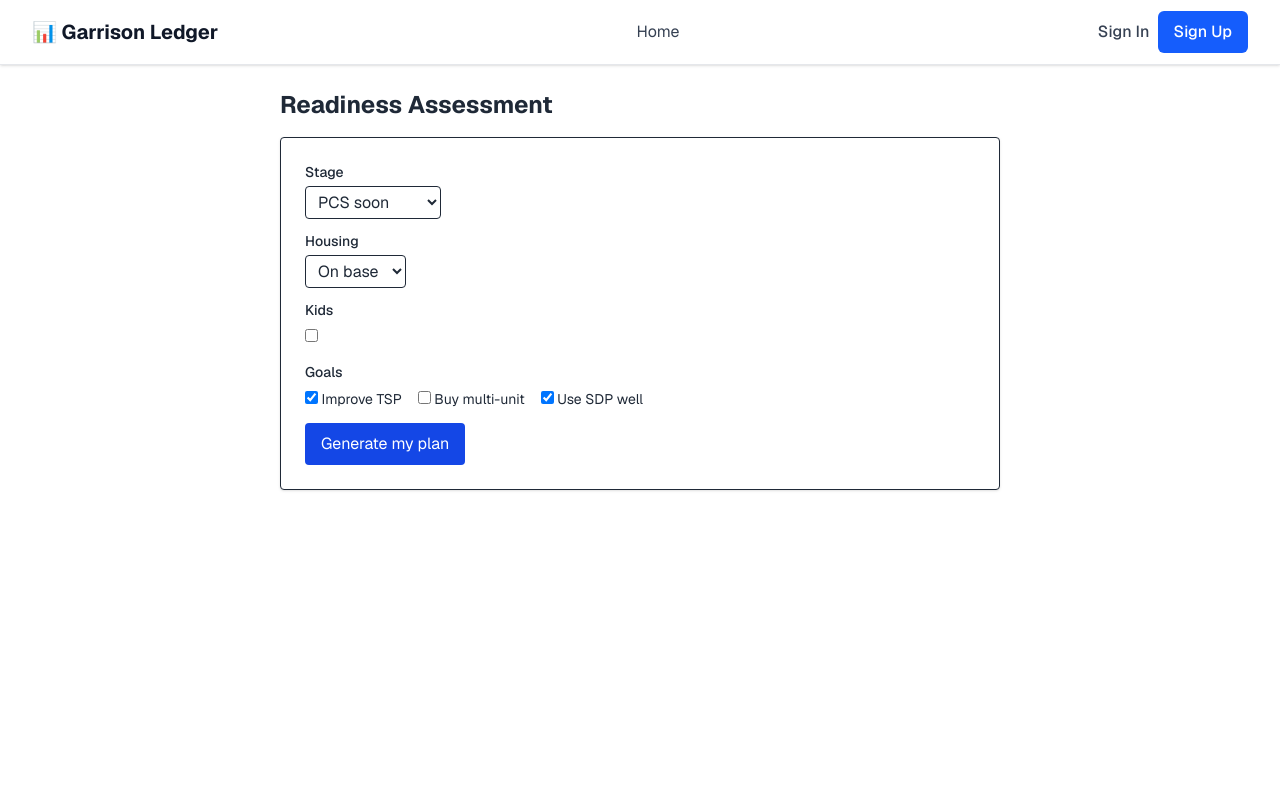
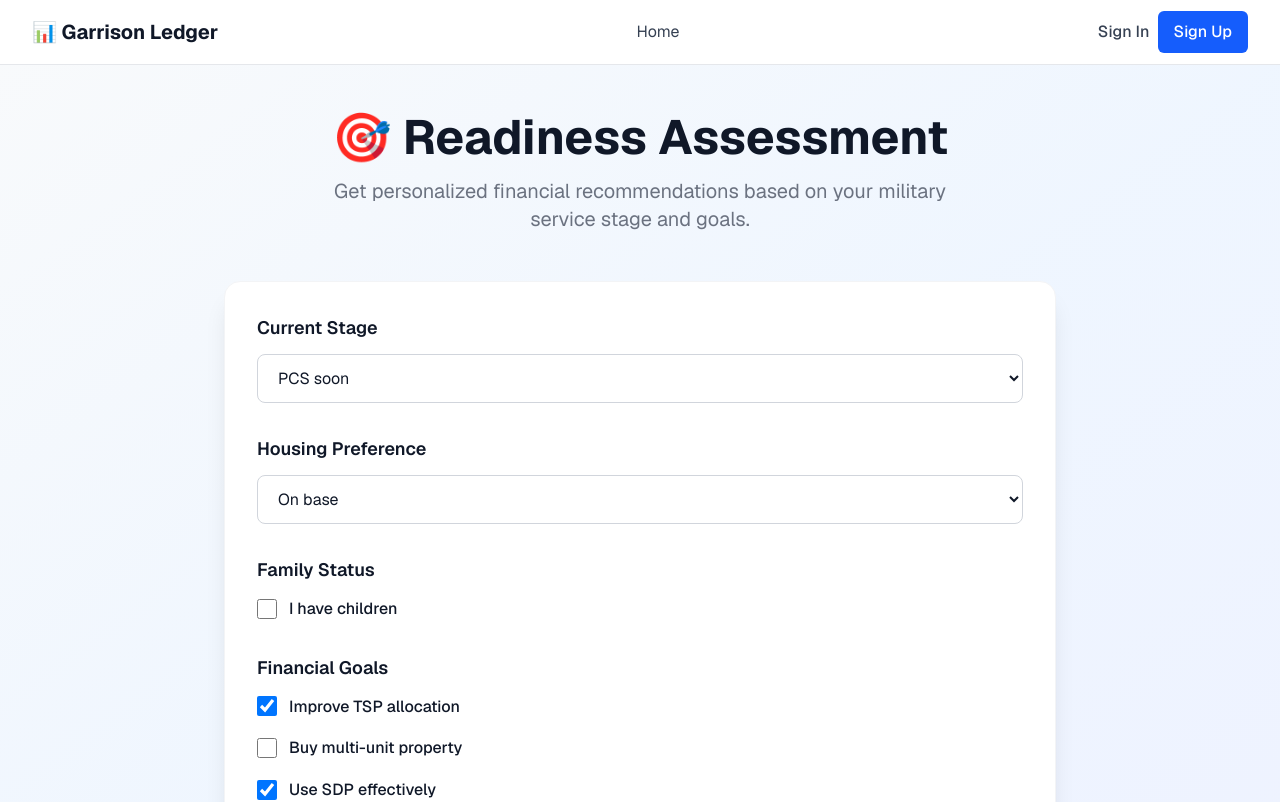
Before and after one commit to slimmugnai-oss/garrison-ledger, a Next.js app: page /dashboard/assessment in a window 1280 px wide. Shown: the top 802 px of the page. Built offline with nearby package versions, Linux system fonts and the light colour scheme; no server answers.

Commit message:
Fix assessment page contrast and add premium status debugging + indicator

```diff
--- a/app/api/subscription-status/route.ts
+++ b/app/api/subscription-status/route.ts
@@ -6,8 +6,11 @@ export async function GET() {
   try {
     const user = await currentUser();
     if (!user) {
+      console.log('No user found in subscription status check');
       return NextResponse.json({ error: 'Unauthorized' }, { status: 401 });
     }
+
+    console.log('Checking premium status for user:', user.id);
 
     // Query the v_user_access view to check premium status
     const { data, error } = await supabaseAdmin
@@ -17,11 +20,15 @@ export async function GET() {
       .single();
 
     if (error) {
+      console.log('Error querying v_user_access:', error);
       // If no row found, user is free tier
       return NextResponse.json({ isPremium: false });
     }
 
-    return NextResponse.json({ isPremium: !!data?.is_premium });
+    const isPremium = !!data?.is_premium;
+    console.log('Premium status result:', { userId: user.id, isPremium, data });
+
+    return NextResponse.json({ isPremium });
   } catch (error) {
     console.error('Error checking subscription status:', error);
     return NextResponse.json({ isPremium: false });
--- /dev/null
+++ b/app/components/PremiumStatusIndicator.tsx
@@ -0,0 +1,32 @@
+'use client';
+
+import { usePremiumStatus } from '@/lib/hooks/usePremiumStatus';
+
+export default function PremiumStatusIndicator() {
+  const { isPremium, loading } = usePremiumStatus();
+
+  if (loading) {
+    return (
+      <div className="inline-flex items-center px-3 py-1 rounded-full text-sm font-medium bg-gray-100 text-gray-600 animate-pulse">
+        <div className="w-2 h-2 bg-gray-400 rounded-full mr-2"></div>
+        Checking status...
+      </div>
+    );
+  }
+
+  if (isPremium) {
+    return (
+      <div className="inline-flex items-center px-4 py-2 rounded-full text-sm font-semibold bg-gradient-to-r from-purple-500 to-pink-500 text-white shadow-lg">
+        <span className="mr-2">✨</span>
+        Premium Member
+      </div>
+    );
+  }
+
+  return (
+    <div className="inline-flex items-center px-3 py-1 rounded-full text-sm font-medium bg-gray-100 text-gray-600">
+      <span className="mr-2">👤</span>
+      Free Account
+    </div>
+  );
+}
--- a/app/dashboard/assessment/page.tsx
+++ b/app/dashboard/assessment/page.tsx
@@ -16,72 +16,96 @@ export default function Assessment() {
   return (
     <>
       <Header />
-      <div className="max-w-3xl mx-auto p-6 space-y-4">
-        <h1 className="text-2xl font-bold">Readiness Assessment</h1>
-        <div className="rounded border bg-white p-6 shadow-sm space-y-3">
-          <Field label="Stage">
+      <div className="min-h-screen bg-gradient-to-br from-slate-50 via-blue-50 to-indigo-50">
+        <div className="max-w-4xl mx-auto px-4 sm:px-6 lg:px-8 py-12">
+          <div className="text-center mb-12">
+            <h1 className="text-5xl font-bold text-gray-900 mb-4">🎯 Readiness Assessment</h1>
+            <p className="text-xl text-gray-600 max-w-2xl mx-auto">
+              Get personalized financial recommendations based on your military service stage and goals.
+            </p>
+          </div>
+
+          <div className="bg-white rounded-2xl shadow-xl p-8 border border-gray-100">
+            <div className="space-y-8">
+              <Field label="Current Stage">
                 <select
                   value={stage}
                   onChange={e => setStage(e.target.value)}
-              className="border rounded px-2 py-1"
+                  className="w-full px-4 py-3 border border-gray-300 rounded-lg focus:ring-2 focus:ring-blue-500 focus:border-blue-500 transition-colors text-gray-900 bg-white"
                 >
-              <option value="pcs_soon">PCS soon</option>
-              <option value="pcs_later">PCS later</option>
-              <option value="deploy">Deployment</option>
-              <option value="reintegration">Reintegration</option>
+                  <option value="pcs_soon" className="text-gray-900">PCS soon</option>
+                  <option value="pcs_later" className="text-gray-900">PCS later</option>
+                  <option value="deploy" className="text-gray-900">Deployment</option>
+                  <option value="reintegration" className="text-gray-900">Reintegration</option>
                 </select>
               </Field>
 
-          <Field label="Housing">
+              <Field label="Housing Preference">
                 <select
                   value={housing}
                   onChange={e => setHousing(e.target.value)}
-              className="border rounded px-2 py-1"
+                  className="w-full px-4 py-3 border border-gray-300 rounded-lg focus:ring-2 focus:ring-blue-500 focus:border-blue-500 transition-colors text-gray-900 bg-white"
                 >
-              <option value="onbase">On base</option>
-              <option value="offbase">Off base</option>
-              <option value="unsure">Unsure</option>
+                  <option value="onbase" className="text-gray-900">On base</option>
+                  <option value="offbase" className="text-gray-900">Off base</option>
+                  <option value="unsure" className="text-gray-900">Unsure</option>
                 </select>
               </Field>
 
-          <Field label="Kids">
+              <Field label="Family Status">
+                <div className="flex items-center space-x-3">
                   <input
                     type="checkbox"
                     checked={kids}
                     onChange={e => setKids(e.target.checked)}
+                    className="w-5 h-5 text-blue-600 border-gray-300 rounded focus:ring-blue-500"
                   />
+                  <span className="text-gray-900 font-medium">I have children</span>
+                </div>
               </Field>
 
-          <Field label="Goals">
-            <label className="mr-4 text-sm">
+              <Field label="Financial Goals">
+                <div className="space-y-4">
+                  <div className="flex items-center space-x-3">
                     <input
                       type="checkbox"
                       checked={goalTsp}
                       onChange={e => setGoalTsp(e.target.checked)}
-              /> Improve TSP
-            </label>
-            <label className="mr-4 text-sm">
+                      className="w-5 h-5 text-blue-600 border-gray-300 rounded focus:ring-blue-500"
+                    />
+                    <span className="text-gray-900 font-medium">Improve TSP allocation</span>
+                  </div>
+                  <div className="flex items-center space-x-3">
                     <input
                       type="checkbox"
                       checked={goalHouse}
                       onChange={e => setGoalHouse(e.target.checked)}
-              /> Buy multi-unit
-            </label>
-            <label className="text-sm">
+                      className="w-5 h-5 text-blue-600 border-gray-300 rounded focus:ring-blue-500"
+                    />
+                    <span className="text-gray-900 font-medium">Buy multi-unit property</span>
+                  </div>
+                  <div className="flex items-center space-x-3">
                     <input
                       type="checkbox"
                       checked={sdp}
                       onChange={e => setSdp(e.target.checked)}
-              /> Use SDP well
-            </label>
+                      className="w-5 h-5 text-blue-600 border-gray-300 rounded focus:ring-blue-500"
+                    />
+                    <span className="text-gray-900 font-medium">Use SDP effectively</span>
+                  </div>
+                </div>
               </Field>
 
+              <div className="pt-6">
                 <button
                   onClick={() => r.push(`/dashboard/plan?stage=${stage}&housing=${housing}&kids=${kids}&tsp=${goalTsp}&house=${goalHouse}&sdp=${sdp}`)}
-            className="rounded bg-blue-700 text-white px-4 py-2 hover:bg-blue-800 transition-colors"
+                  className="w-full bg-gradient-to-r from-blue-600 to-indigo-600 hover:from-blue-700 hover:to-indigo-700 text-white font-semibold py-4 px-8 rounded-lg transition-all duration-200 shadow-lg hover:shadow-xl text-lg"
                 >
-            Generate my plan
+                  Generate My Personalized Plan 🚀
                 </button>
+              </div>
+            </div>
+          </div>
         </div>
       </div>
     </>
@@ -90,8 +114,8 @@ export default function Assessment() {
 
 function Field({ label, children }: { label: string; children: React.ReactNode | React.ReactElement }) {
   return (
-    <div>
-      <div className="text-sm font-medium mb-1">{label}</div>
+    <div className="space-y-3">
+      <div className="text-lg font-semibold text-gray-900">{label}</div>
       {children}
     </div>
   );
--- a/app/dashboard/page.tsx
+++ b/app/dashboard/page.tsx
@@ -3,6 +3,7 @@ import Header from '../components/Header';
 import { redirect } from 'next/navigation';
 import PaymentButton from '../components/PaymentButton';
 import Link from 'next/link';
+import PremiumStatusIndicator from '../components/PremiumStatusIndicator';
 
 export default async function Dashboard() {
   // This will redirect to sign-in if user is not authenticated
@@ -20,9 +21,12 @@ export default async function Dashboard() {
         <div className="max-w-7xl mx-auto px-4 sm:px-6 lg:px-8 py-8">
           {/* Welcome Section */}
           <div className="mb-12">
-            <h1 className="text-4xl font-bold text-gray-900 mb-2">
-              Welcome back, {user.firstName || 'User'}! 👋
-            </h1>
+            <div className="flex flex-col sm:flex-row sm:items-center sm:justify-between mb-4">
+              <h1 className="text-4xl font-bold text-gray-900 mb-2">
+                Welcome back, {user.firstName || 'User'}! 👋
+              </h1>
+              <PremiumStatusIndicator />
+            </div>
             <p className="text-xl text-gray-600">
               Here&apos;s an overview of your financial dashboard and tools.
             </p>
--- a/lib/hooks/usePremiumStatus.ts
+++ b/lib/hooks/usePremiumStatus.ts
@@ -9,16 +9,22 @@ export function usePremiumStatus() {
 
     (async () => {
       try {
+        console.log('Fetching premium status...');
         const res = await fetch('/api/subscription-status', {
           cache: 'no-store',
           credentials: 'include'
         });
 
+        console.log('Premium status response:', res.status, res.statusText);
+
         if (!res.ok) throw new Error('status ' + res.status);
 
         const json = await res.json();
+        console.log('Premium status JSON:', json);
+
         if (!cancelled) {
           setIsPremium(!!json.isPremium);
+          console.log('Setting premium status to:', !!json.isPremium);
         }
       } catch (error) {
         console.error('Error fetching premium status:', error);
```
Lines whose indentation alone changed are shown as unchanged.
